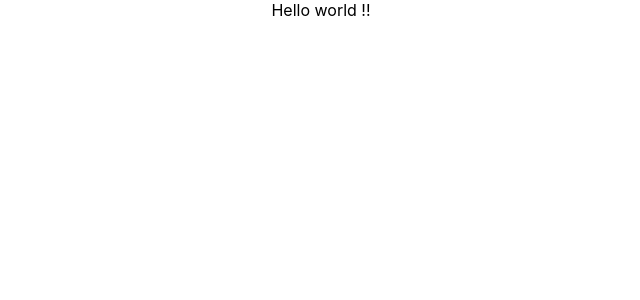
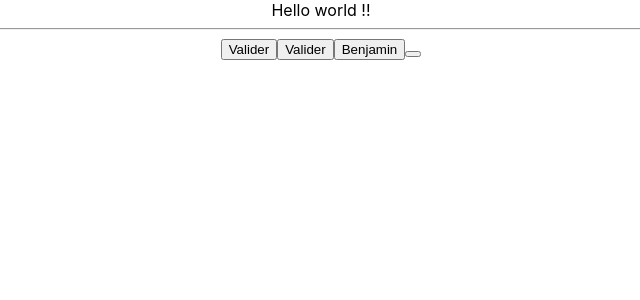
Before and after one commit to RDestrez/2023-10-09-tjs, a React (Create React App) app: page / in a window 1280 px wide. Shown: the top 300 px of the page, without its empty margins (319-959 px from the left). Built offline with nearby package versions, Linux system fonts and the light colour scheme.

Commit message:
usage de props

```diff
--- a/src/App/App.jsx
+++ b/src/App/App.jsx
@@ -1,4 +1,5 @@
 import React from 'react';
+import Button from './components/uis/Button/Button';
 
 import './App.css';
 
@@ -6,6 +7,11 @@ function App() {
   return (
     <div className="App">
      Hello world !!
+     <hr/>
+     <Button text="Valider"/>
+     <Button text="Valider"/>
+     <Button text="Benjamin"/>
+     <Button/>
     </div>
   );
 }
--- a/src/App/components/uis/Button/Button.jsx
+++ b/src/App/components/uis/Button/Button.jsx
@@ -5,7 +5,8 @@ import React from "react";
 } */
 
 const Button = (props) => {
-    return <button className="Button">Benjamin</button>;
+    console.log(props);
+    return <button className="Button">{props.text}</button>;
 }
 
 export default Button;
```
